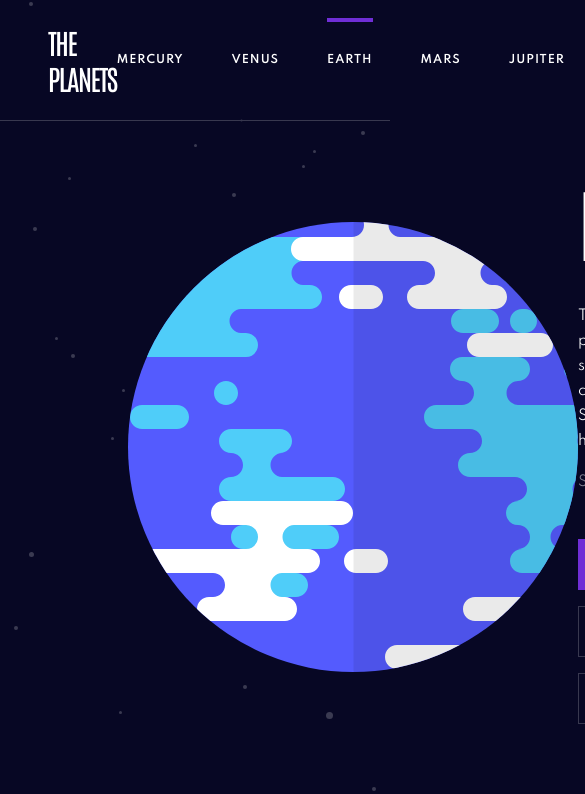
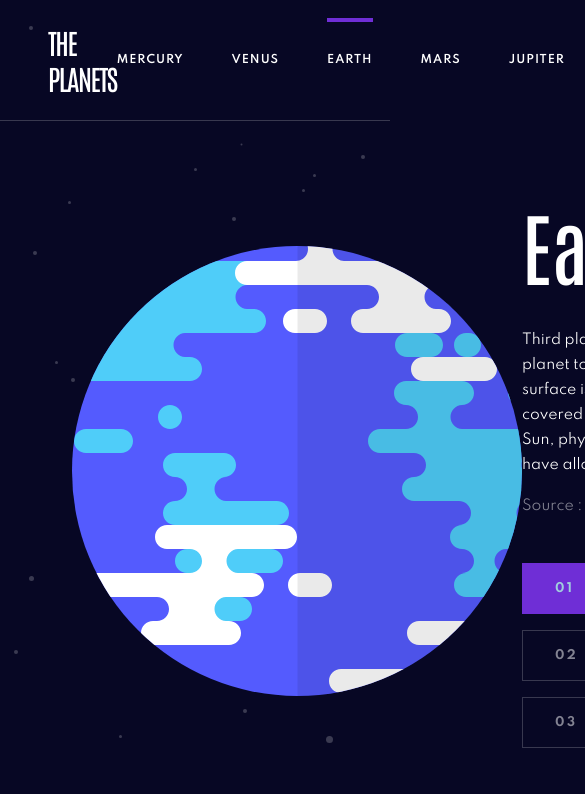
Before and after one commit to Euuphi/planet-facts, a React (Create React App) app: page /earth in a window 390 px wide. Shown: the top 794 px of the page, 585 px wide, since content can reach past the window. Built offline with nearby package versions, Linux system fonts and the light colour scheme.

Commit message:
Apply laptop media query to section padding

```diff
--- a/src/components/Section.js
+++ b/src/components/Section.js
@@ -1,7 +1,13 @@
 import styled from "styled-components";
+// Media Query
+import screen from "styles/screen";
 
 const Section = styled.section`
     padding: 4.8rem 12.8rem;
+
+    @media ${screen.laptop} {
+        padding: 7.2rem;
+    }
 `;
 
 export default Section;
```
